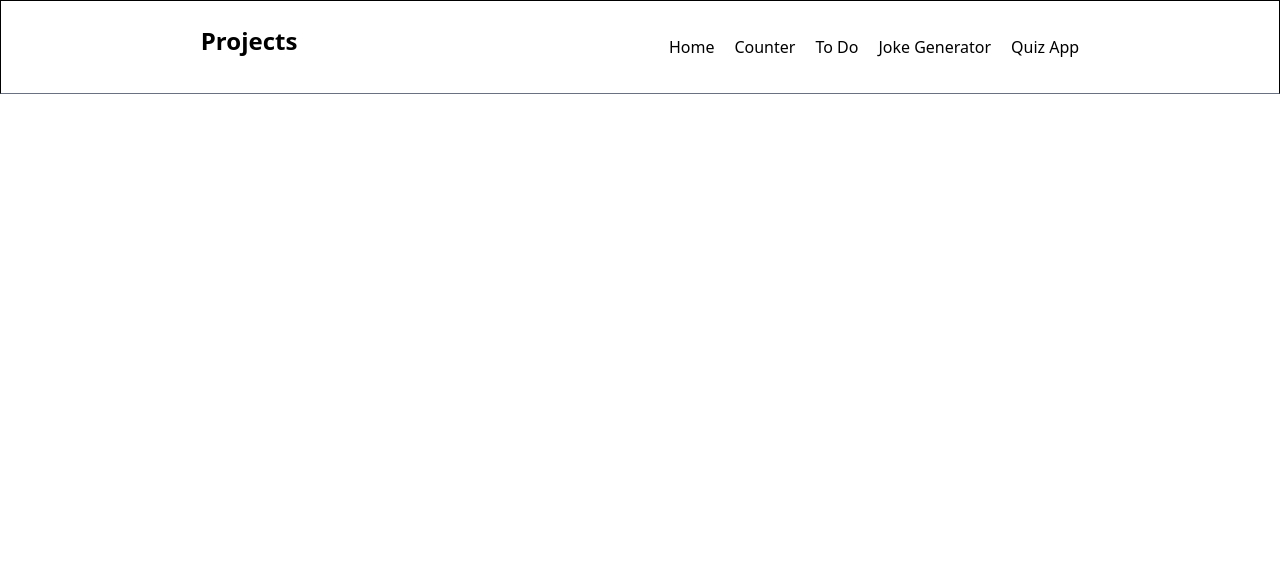
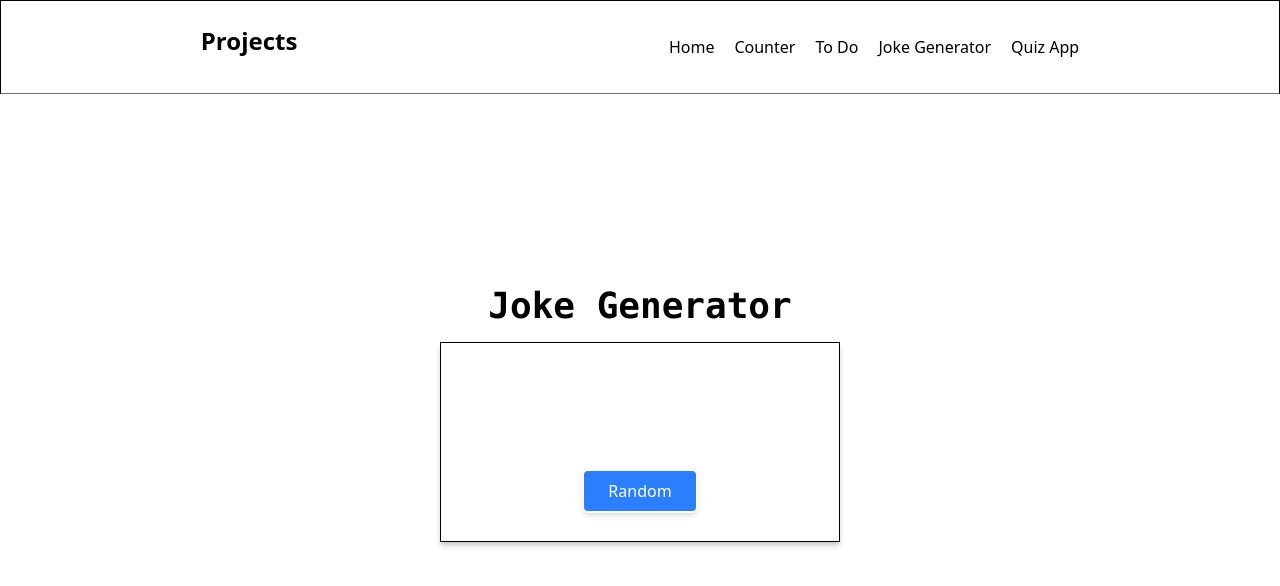
Before and after one commit to paldentitung/Basic-react-project, a React (Vite) app: page /joke-generator in a window 1280 px wide. Shown: the top 586 px of the page. Built offline with nearby package versions, Linux system fonts and the light colour scheme; no server answers.

Commit message:
joke generator done

```diff
--- a/src/App.jsx
+++ b/src/App.jsx
@@ -2,6 +2,7 @@ import React from "react";
 import Counter from "./Components/Counter";
 import Navbar from "./Components/Navbar";
 import Home from "./Components/Home";
+import JokeGenerator from "./Components/JokeGenerator";
 import { Route, Routes } from "react-router-dom";
 const App = () => {
   return (
@@ -10,6 +11,8 @@ const App = () => {
       <Routes>
         <Route path="/" element={<Home />} />
         <Route path="/Counter" element={<Counter />} />
+
+        <Route path="/joke-generator" element={<JokeGenerator />} />
       </Routes>
     </>
   );
--- /dev/null
+++ b/src/Components/Button.jsx
@@ -0,0 +1,14 @@
+import React from "react";
+
+const Button = ({ name, onClick }) => {
+  return (
+    <button
+      onClick={onClick}
+      className="border-2 bg-blue-500 w-full md:w-auto text-white px-6 py-2 rounded-md shadow-md transition-all duration-200 hover:cursor-pointer hover:shadow-[rgb(200,200,200)] active:opacity-25"
+    >
+      {name}
+    </button>
+  );
+};
+
+export default Button;
--- a/src/Components/Counter.jsx
+++ b/src/Components/Counter.jsx
@@ -1,34 +1,20 @@
 import React from "react";
 import { useState } from "react";
+import Button from "./Button";
 const Counter = () => {
   const [count, setCount] = useState(0);
   return (
     <>
-      <div className="h-[100vh] flex justify-center items-center flex-col space-y-3 p-2 ">
+      <div className="h-[80vh] flex justify-center items-center flex-col space-y-3 p-2 ">
         <div className="text-3xl font-bold font-mono">Counter App</div>
         <div className="flex flex-col justify-center items-center space-y-2 max-w-[450px] p-3  h-auto md:h-[200px] w-full border-1 rounded-md shadow-lg shadow-[rgb(225,225,225)]">
           <div>
             <span className="text-6xl font-bold ">{count}</span>
           </div>
           <div className="flex gap-4  flex-col md:flex-row md:space-y-0  ">
-            <button
-              onClick={() => setCount(count + 1)}
-              className="border-2 bg-blue-500 w-full md:w-auto text-white px-6 py-2 rounded-md shadow-md transition-all duration-200 hover:cursor-pointer hover:shadow-[rgb(200,200,200)] active:opacity-25"
-            >
-              Increment
-            </button>
-            <button
-              onClick={() => setCount(0)}
-              className="border-2 bg-blue-500 w-full md:w-auto text-white px-6 py-2 rounded-md shadow-md transition-all duration-200 hover:cursor-pointer hover:shadow-[rgb(200,200,200)] active:opacity-25"
-            >
-              Reset
-            </button>
-            <button
-              onClick={() => setCount(count - 1)}
-              className="border-2 bg-blue-500 w-full md:w-auto text-white px-6 py-2 rounded-md shadow-md transition-all duration-200 hover:cursor-pointer hover:shadow-[rgb(200,200,200)] active:opacity-25"
-            >
-              Decrement
-            </button>
+            <Button name="Increment" onClick={() => setCount(count + 1)} />
+            <Button name="Reset" onClick={() => setCount(0)} />
+            <Button name="Decrement" onClick={() => setCount(count - 1)} />
           </div>
         </div>
       </div>
--- /dev/null
+++ b/src/Components/JokeGenerator.jsx
@@ -0,0 +1,56 @@
+import React from "react";
+import Button from "./Button";
+import { useState, useEffect } from "react";
+const JokeGenerator = () => {
+  const [joke, setJoke] = useState({ setup: "", punchline: "" });
+  const [punchline, showPunchline] = useState(false);
+  const [loading, setLoading] = useState(false);
+  useEffect(() => {
+    fetchJoke();
+  }, []);
+  async function fetchJoke() {
+    setLoading(true);
+    try {
+      let res = await fetch(
+        "https://official-joke-api.appspot.com/jokes/random"
+      );
+      let data = await res.json();
+      setJoke({ setup: data.setup, punchline: data.punchline });
+      showPunchline(false);
+      setTimeout(() => {
+        showPunchline(true);
+      }, 1500);
+      console.log(data);
+    } catch (error) {
+      alert("error is ", error);
+    } finally {
+      setLoading(false);
+    }
+  }
+  return (
+    <>
+      <div className="h-[80vh] flex justify-center items-center flex-col space-y-4 p-4 ">
+        <div className=" text-[28px] sm:text-4xl font-black font-mono text-nowrap">
+          Joke Generator
+        </div>
+        <div className="w-full max-w-[400px] min-h-[200px] max-h-[300px] border-1  flex flex-col items-center p-7  shadow-md shadow-[rgb(200,200,200)] overflow-auto transition-all duration-150 ">
+          <div className="flex flex-col text-center flex-1">
+            {loading ? (
+              <span>loading...</span>
+            ) : (
+              <>
+                <span>{joke.setup}</span>
+                {punchline && <span>{joke.punchline}</span>}
+              </>
+            )}
+          </div>
+          <div>
+            <Button name="Random" onClick={fetchJoke} />
+          </div>
+        </div>
+      </div>
+    </>
+  );
+};
+
+export default JokeGenerator;
```
